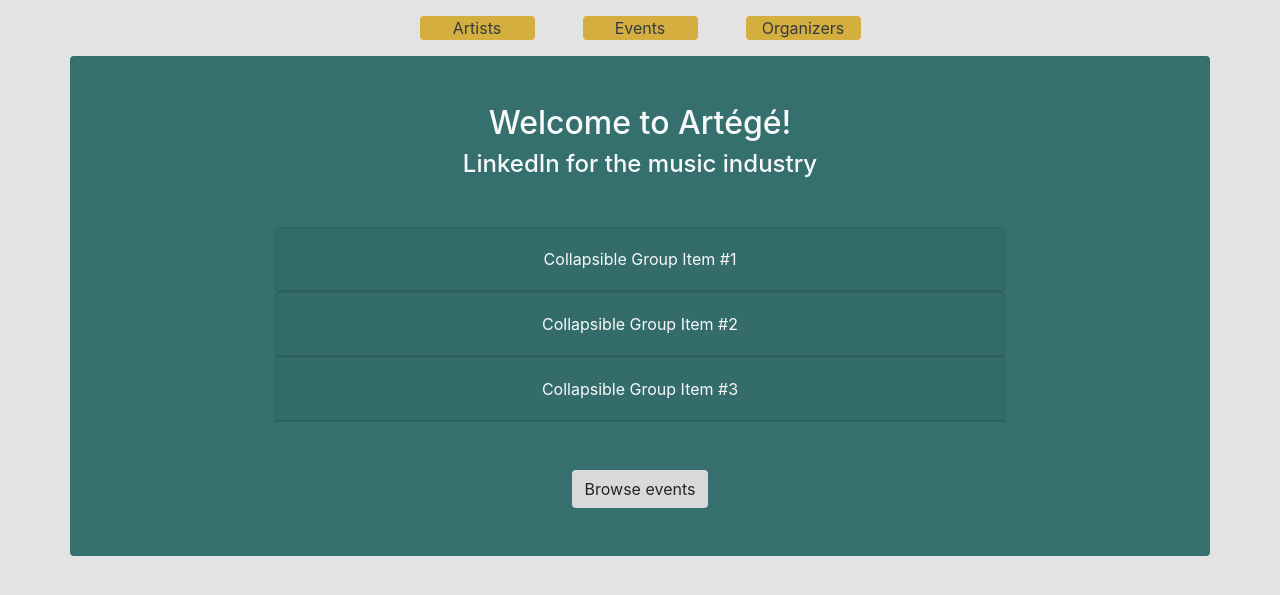
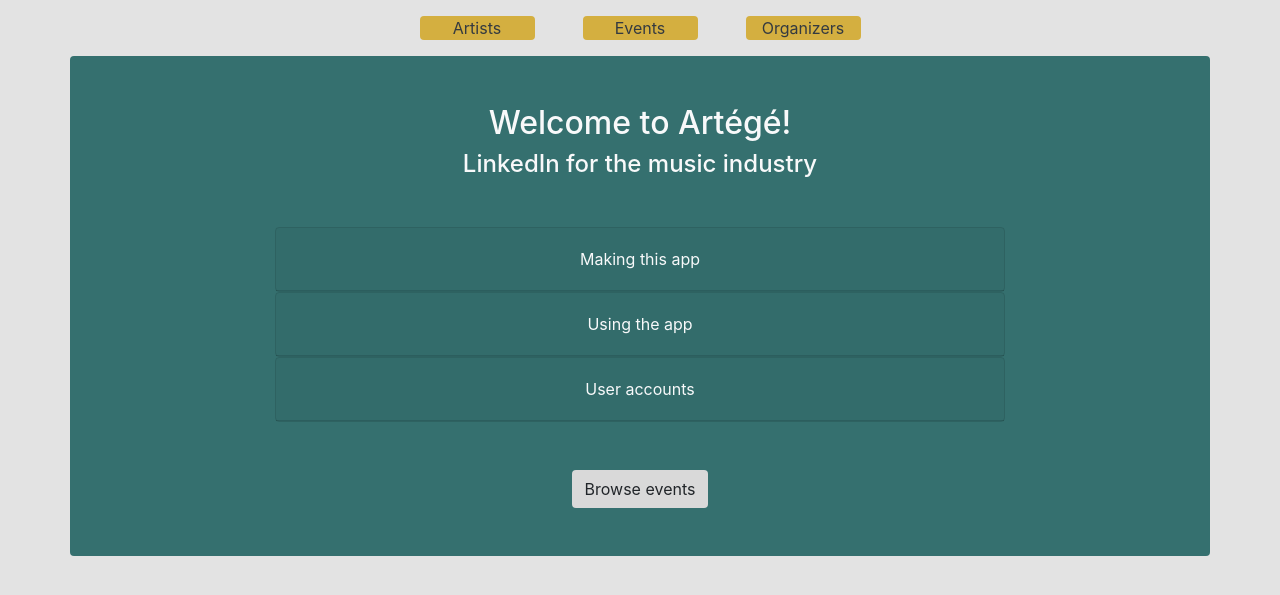
Before and after one commit to stefanikulebanova/HID-Project, a Django app: page /help/ in a window 1280 px wide. Shown: the part 58-653 px from the top of the page. Run offline with Django 4.2, Linux system fonts and the light colour scheme.

Commit message:
WIP on event details, help page

```diff
--- a/project_app/models.py
+++ b/project_app/models.py
@@ -32,6 +32,7 @@
     user_profile = models.ForeignKey(AppUser, on_delete=models.CASCADE)
     purchase_date = models.DateTimeField(auto_now_add=True)
     qr_code = models.ImageField(upload_to="ticket_qr", default="./static/qrcode.png")
+    price = models.IntegerField(default = 10)
 
 
 class Application(models.Model):
--- a/project_app/templates/help.html
+++ b/project_app/templates/help.html
@@ -9,15 +9,15 @@
                     <div class="card-header" id="headingOne">
                         <h5 class="mb-0">
                             <button class="btn btn-link collapsed text-light" data-toggle="collapse" data-target="#collapseOne" aria-expanded="false" aria-controls="collapseOne">
-                        Collapsible Group Item #1
+                        Making this app
                       </button>
                         </h5>
                     </div>
                     <div id="collapseOne" class="collapse" aria-labelledby="headingOne" data-parent="#accordion">
                         <div class="card-body">
-                            Anim pariatur cliche reprehenderit, enim eiusmod high life accusamus terry richardson ad squid. 3 wolf moon officia aute, non cupidatat skateboard dolor brunch. Food truck quinoa nesciunt laborum eiusmod. Brunch 3 wolf moon tempor, sunt aliqua put a bird
-                            on it squid single-origin coffee nulla assumenda shoreditch et. Nihil anim keffiyeh helvetica, craft beer labore wes anderson cred nesciunt sapiente ea proident. Ad vegan excepteur butcher vice lomo. Leggings occaecat craft
-                            beer farm-to-table, raw denim aesthetic synth nesciunt you probably haven't heard of them accusamus labore sustainable VHS.
+                            This functional prototype was made by a small team of Software Engineering students at FINKI, Skopje 2023. It is the final project of the Human-Computer Interaction Design course. Our team (Team 6) consists of Aleksandar Radulovski (201518), Stefani Kulebanova
+                            (201526) and Mario Petkoski (201534). The goal of this app is to showcase a potential design solution for an app aiming to provide a platform for emerging artists on a local scene. Its sole focus lies in the UI and UX design,
+                            optimising as much as possible from a visual standpoint, adhering to set heuristics and implementing peer-proposed fixes to our initial design.
                         </div>
                     </div>
                 </div>
@@ -25,15 +25,15 @@
                     <div class="card-header" id="headingTwo">
                         <h5 class="mb-0">
                             <button class="btn btn-link collapsed text-light" data-toggle="collapse" data-target="#collapseTwo" aria-expanded="false" aria-controls="collapseTwo">
-                        Collapsible Group Item #2
+                        Using the app
                       </button>
                         </h5>
                     </div>
                     <div id="collapseTwo" class="collapse" aria-labelledby="headingTwo" data-parent="#accordion">
                         <div class="card-body">
-                            Anim pariatur cliche reprehenderit, enim eiusmod high life accusamus terry richardson ad squid. 3 wolf moon officia aute, non cupidatat skateboard dolor brunch. Food truck quinoa nesciunt laborum eiusmod. Brunch 3 wolf moon tempor, sunt aliqua put a bird
-                            on it squid single-origin coffee nulla assumenda shoreditch et. Nihil anim keffiyeh helvetica, craft beer labore wes anderson cred nesciunt sapiente ea proident. Ad vegan excepteur butcher vice lomo. Leggings occaecat craft
-                            beer farm-to-table, raw denim aesthetic synth nesciunt you probably haven't heard of them accusamus labore sustainable VHS.
+                            Although this application's main goal is creating an appropriate, creative and minimalistic design, it also incorporates some of the mandatory functionality of the full, production-grade application it aims to be a prototype of. These include specific
+                            artist, organizer and guest user profiles, each with specific permissions, tailored to the proposed use-cases. Namely, a guest user can only buy tickets to the events that interest them, while artists can also apply to the
+                            events they wish to participate in. Organizers are the people who can create events as well as review and accept or deny artists' applications for their events.
                         </div>
                     </div>
                 </div>
@@ -41,15 +41,14 @@
                     <div class="card-header" id="headingThree">
                         <h5 class="mb-0">
                             <button class="btn btn-link collapsed text-light" data-toggle="collapse" data-target="#collapseThree" aria-expanded="false" aria-controls="collapseThree">
-                        Collapsible Group Item #3
+                        User accounts
                       </button>
                         </h5>
                     </div>
                     <div id="collapseThree" class="collapse" aria-labelledby="headingThree" data-parent="#accordion">
                         <div class="card-body">
-                            Anim pariatur cliche reprehenderit, enim eiusmod high life accusamus terry richardson ad squid. 3 wolf moon officia aute, non cupidatat skateboard dolor brunch. Food truck quinoa nesciunt laborum eiusmod. Brunch 3 wolf moon tempor, sunt aliqua put a bird
-                            on it squid single-origin coffee nulla assumenda shoreditch et. Nihil anim keffiyeh helvetica, craft beer labore wes anderson cred nesciunt sapiente ea proident. Ad vegan excepteur butcher vice lomo. Leggings occaecat craft
-                            beer farm-to-table, raw denim aesthetic synth nesciunt you probably haven't heard of them accusamus labore sustainable VHS.
+                            In order to aid the grading process as well as any visitor who wants to browse this application in depth, we have already provided publically usable accounts. The username and password combinations are given in the /artists and /organizers pages, with
+                            the log-in credentials given instead of their biography sections.
                         </div>
                     </div>
                 </div>
--- a/project_app/views.py
+++ b/project_app/views.py
@@ -173,9 +173,8 @@
 
 def event_details(request, event_id):
     event = get_object_or_404(Event, pk=event_id)
-
-    print(event_id)
-    return render(request, 'event_details.html', {'event': event})
+    tickets = Ticket.objects.filter(event=event)
+    return render(request, 'event_details.html', {'event': event, 'tickets': tickets})
 
 
 def help(request):
```
Also changed, not shown: project_app/templates/event_details.html (+17 -14 lines), db.sqlite3, project_app/migrations/0004_ticket_price.py (added).
